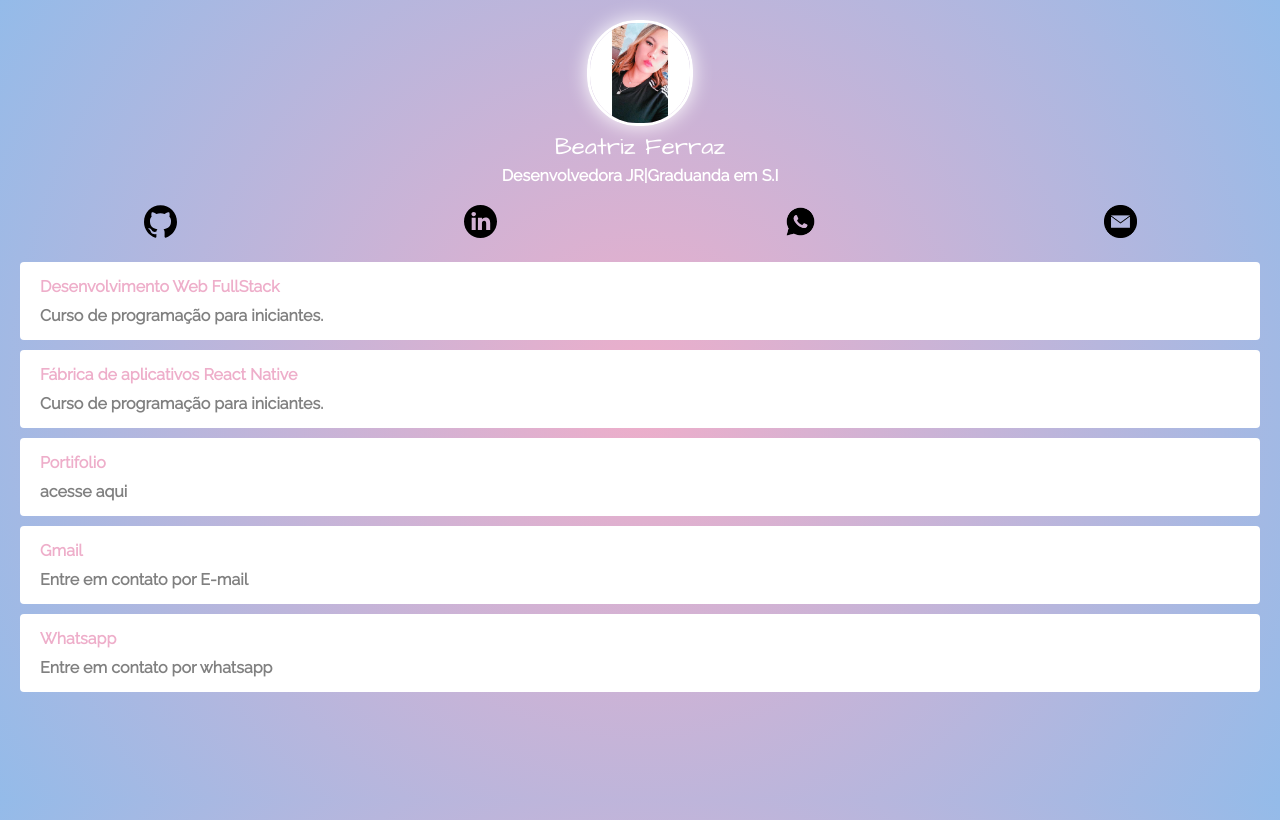
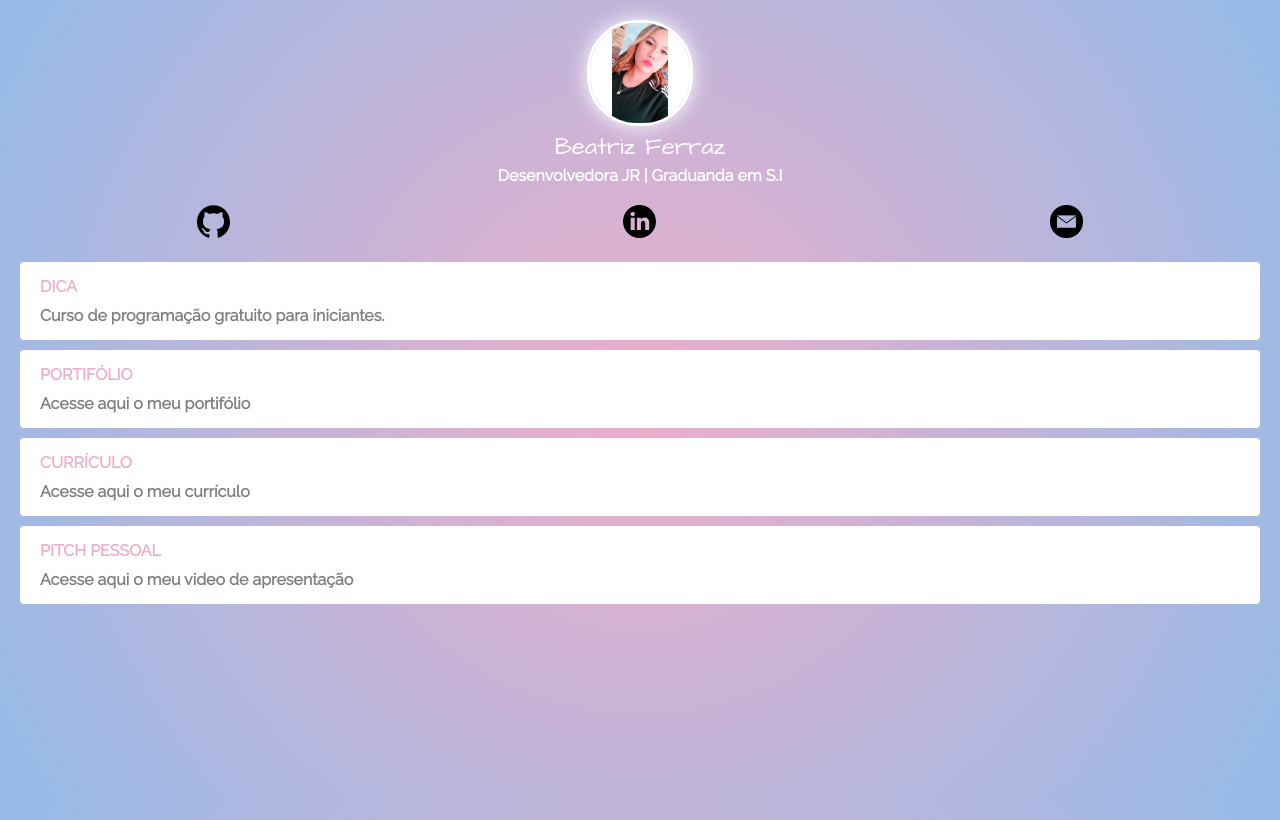
Before and after one commit to bea-ferraz/bea-ferraz.github.io, a plain HTML site: page index.html in a window 1280 px wide. Drawn offline with Linux system fonts and the light colour scheme.

Commit message:
Add files via upload

```diff
--- a/index.html
+++ b/index.html
@@ -12,27 +12,22 @@
    <div class="profile">
         <img src="img/bea.jpeg" alt="Beatriz" class="avatar">
         <h1>Beatriz Ferraz</h1>
-        <h2>Desenvolvedora JR|Graduanda em S.I</h2>
+        <h2>Desenvolvedora JR | Graduanda em S.I</h2>
    </div>
 
     <ul class="social">
         <li>
-          <a href="">
+          <a href="https://github.com/bea-ferraz">
             <img src="img/github.svg" alt="github">
          </a>
         </li>
         <li>
-          <a href="">
+          <a href="https://www.linkedin.com/in/beatrizferraz-/">
             <img src="img/linkedin.svg" alt="linkedin">
           </a>
         </li>
         <li>
-          <a href="">
-            <img src="img/whatsapp.png" alt="whatsapp">
-          </a>
-        </li>
-        <li>
-            <a href="">
+            <a href="mailto:beaferraz.contato@gmail.com">
               <img src="img/gmail.png" alt="gmail">
             </a>
           </li>
@@ -40,40 +35,33 @@
 
     <ul class="links-list">
         <li>
-            <a href="">
-             Desenvolvimento Web FullStack
-             <span>Curso de programação para iniciantes.</span>
-            </a>
-        </li>
-        <li>
-            <a href="">
-             Fábrica de aplicativos React Native
-             <span>Curso de programação para iniciantes.</span>
+            <a href="https://www.rocketseat.com.br/discover">
+             DICA
+             <span>Curso de programação gratuito para iniciantes.</span>
             </a>
         </li>
     </ul>
     <ul class="links-list">
         <li>
-            <a href="https://wa.me/5561991548133">
-             Portifolio
-             <span>acesse aqui</span>
-            </a>
+          <a href="https://wa.me/5561991548133">
+            PORTIFÓLIO
+            <span>Acesse aqui o meu portifólio</span>
+          </a>
         </li>
         <li>
-            <a href="mailto:beaferraz.contato@gmail.com">
-             Gmail
-             <span>Entre em contato por E-mail</span>
-            </a>
+          <a href="https://drive.google.com/file/d/182673Si7khe4kZmxC2JT48yoMWMldrWw/view?usp=sharing">
+           CURRÍCULO
+           <span>Acesse aqui o meu currículo</span>
+          </a>
         </li>
         <li>
-            <a href="https://wa.me/5561991548133">
-             Whatsapp
-             <span>Entre em contato por whatsapp</span>
-            </a>
+          <a href="https://www.youtube.com/watch?v=lH8iDuJs6Yc">
+            PITCH PESSOAL
+            <span>Acesse aqui o meu video de apresentação</span>
+          </a>
         </li>
+
     </ul>
-
-
 
 </body>
 </html>
```
